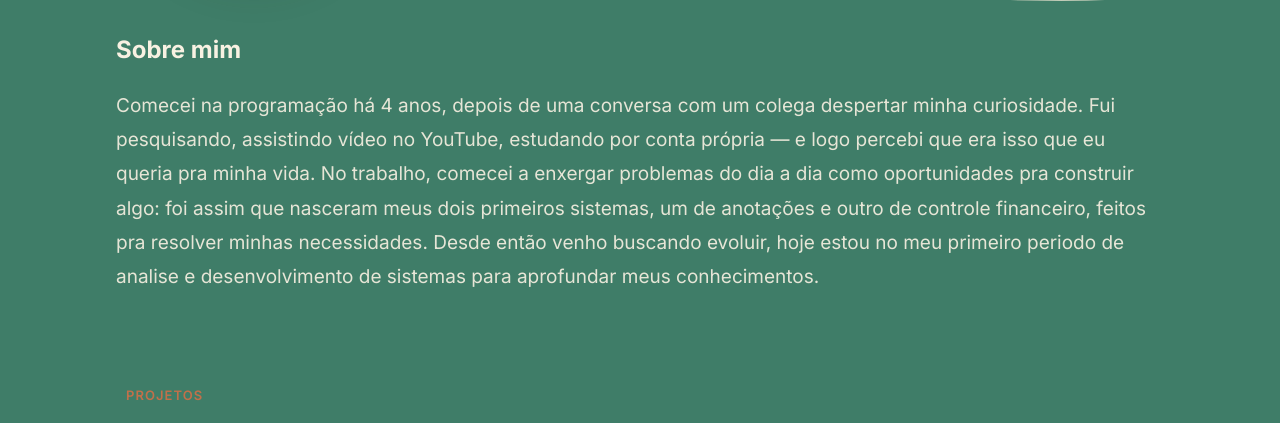
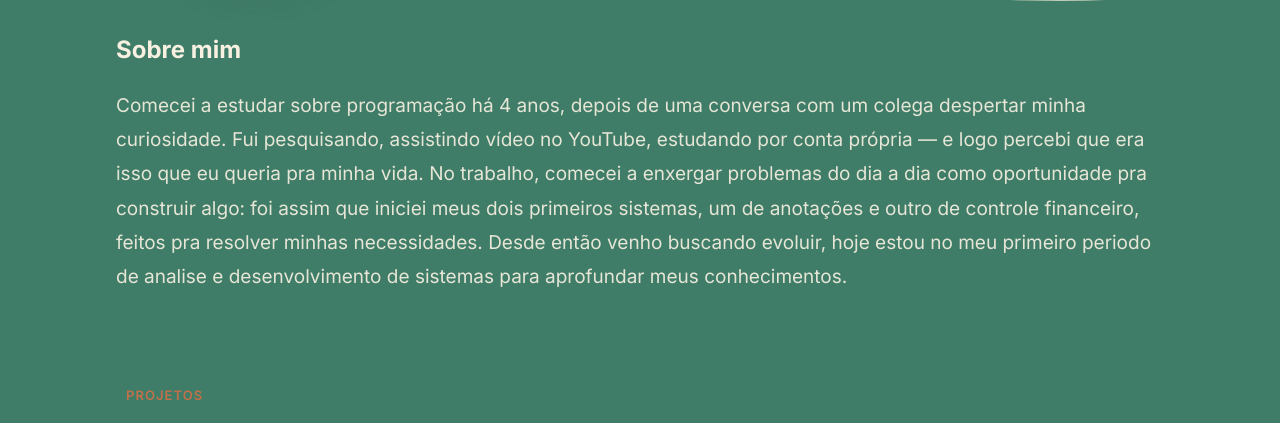
Before and after one commit to wesley-c-f-lourenco/wesley-c-f-lourenco, a plain HTML site: page index.html in a window 1280 px wide. Shown: the part 362-785 px from the top of the page. Drawn offline with Linux system fonts and the light colour scheme.

Commit message:
Atualizar o index.html

```diff
--- a/index.html
+++ b/index.html
@@ -64,11 +64,11 @@
 
         <div class="grade-sobre">
             <p class="texto-sobre">
-                Comecei na programação há 4 anos, depois de uma conversa com um colega
+                Comecei a estudar sobre programação há 4 anos, depois de uma conversa com um colega
                 despertar minha curiosidade. Fui pesquisando, assistindo vídeo no YouTube,
                 estudando por conta própria — e logo percebi que era isso que eu queria pra
                 minha vida. No trabalho, comecei a enxergar problemas do dia a dia como
-                oportunidades pra construir algo: foi assim que nasceram meus dois primeiros sistemas,
+                oportunidade pra construir algo: foi assim que iniciei meus dois primeiros sistemas,
                 um de anotações e outro de controle financeiro, feitos pra resolver minhas necessidades.
                 Desde então venho buscando evoluir, hoje estou no meu primeiro periodo de analise
                 e desenvolvimento de sistemas para aprofundar meus conhecimentos.
```
